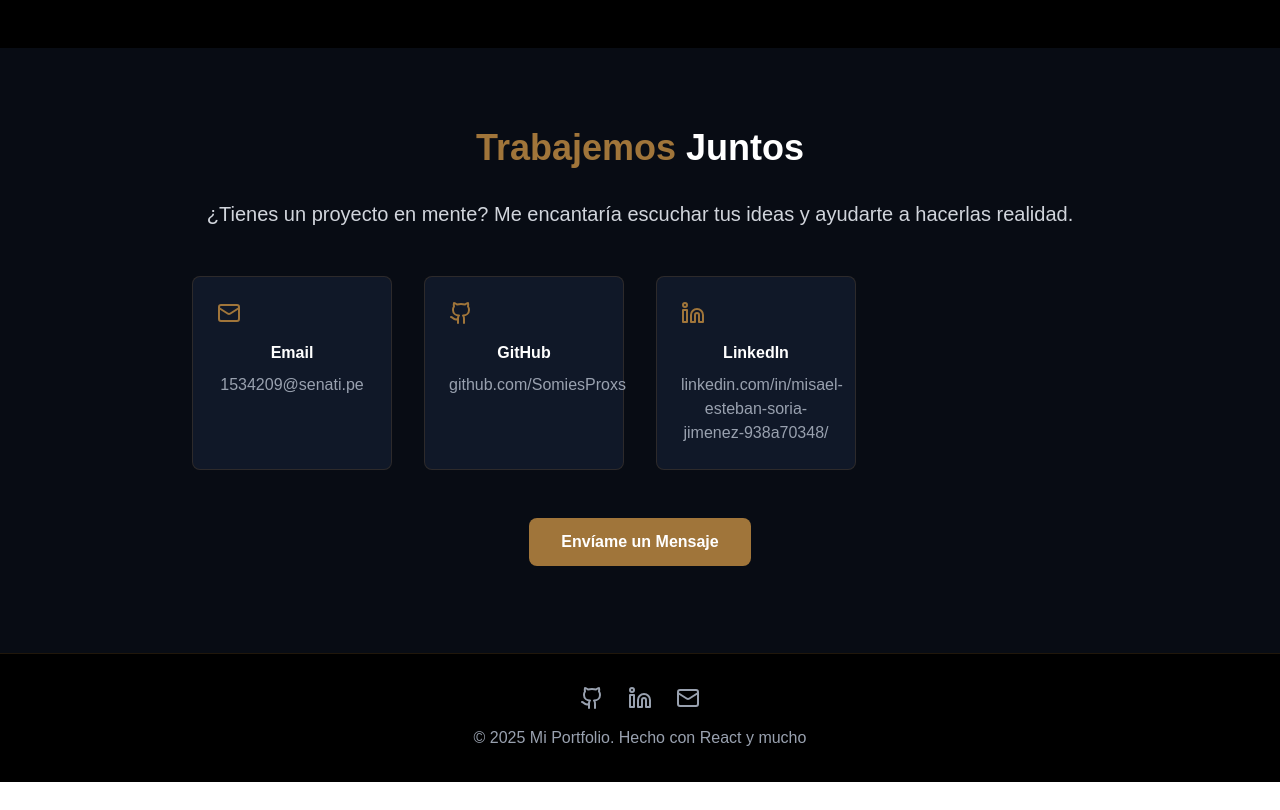
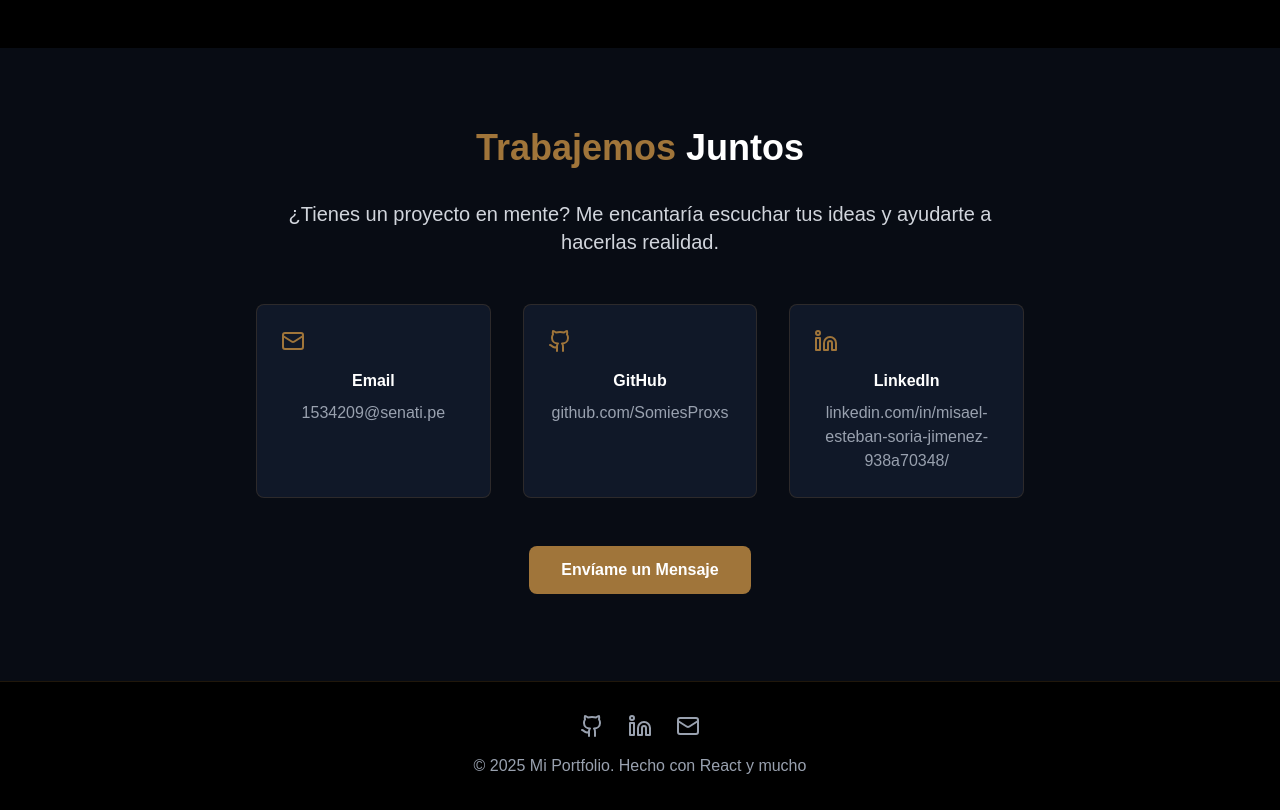
Before and after one commit to SomiesProxs/portafolio-web, a Next.js app: page / in a window 1280 px wide. Shown: the part 2920-3730 px from the top of the page. Before the commit the page ends 3702 px from the top, so only its background shows below. Built offline with nearby package versions, Linux system fonts and the light colour scheme.

Commit message:
poner animacion

```diff
--- a/app/page.tsx
+++ b/app/page.tsx
@@ -402,7 +402,7 @@ const Portfolio: React.FC = () => {
       {/* Contact Section */}
       <section id="contacto" className="py-20 px-4 bg-gray-900/50 relative">
         <motion.div
-          className="max-w-4xl mx-auto text-center"
+          className="max-w-3xl mx-auto text-center"
           initial="hidden"
           animate="visible"
           variants={staggerContainer}
@@ -420,7 +420,7 @@ const Portfolio: React.FC = () => {
             ¿Tienes un proyecto en mente? Me encantaría escuchar tus ideas y ayudarte a hacerlas realidad.
           </motion.p>
           <motion.div
-            className="grid md:grid-cols-4 gap-8 mb-12"
+            className="grid md:grid-cols-3 gap-8 mb-12"
             variants={staggerContainer}
           >
             {[
```
